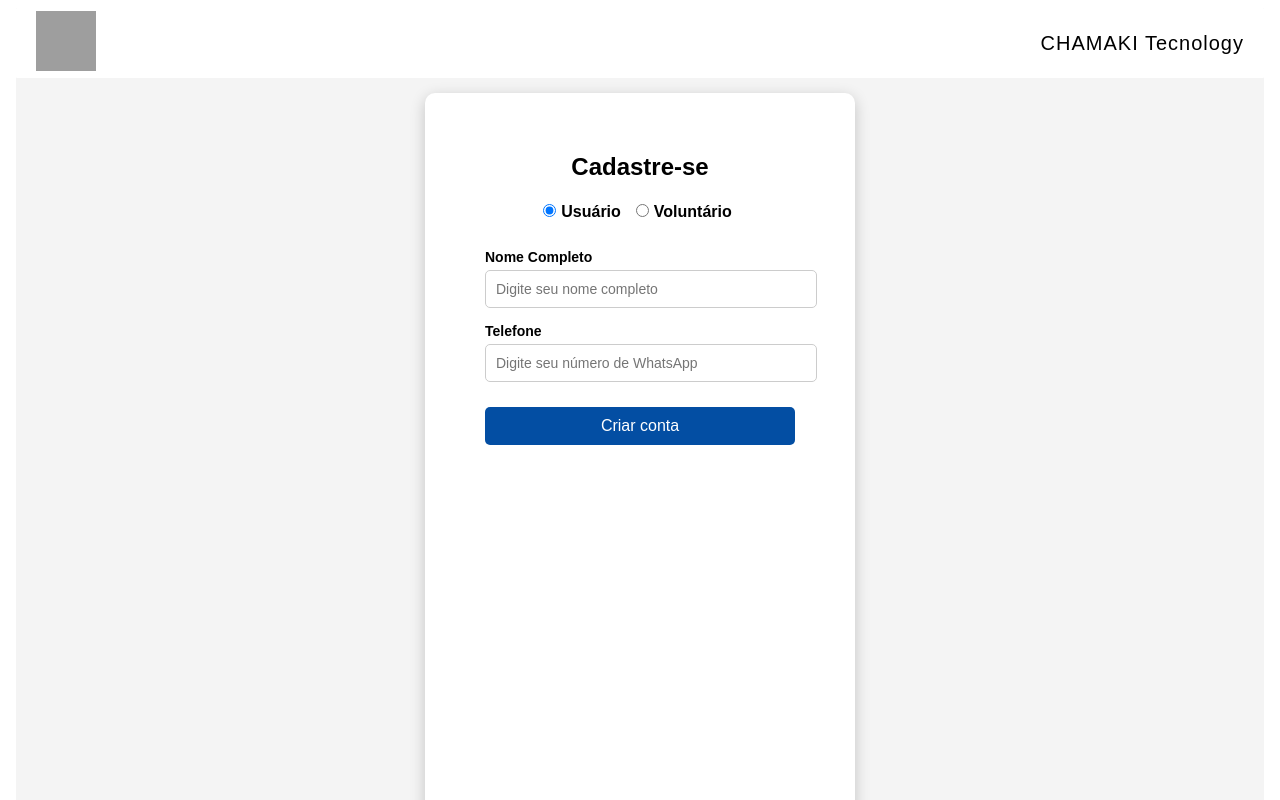
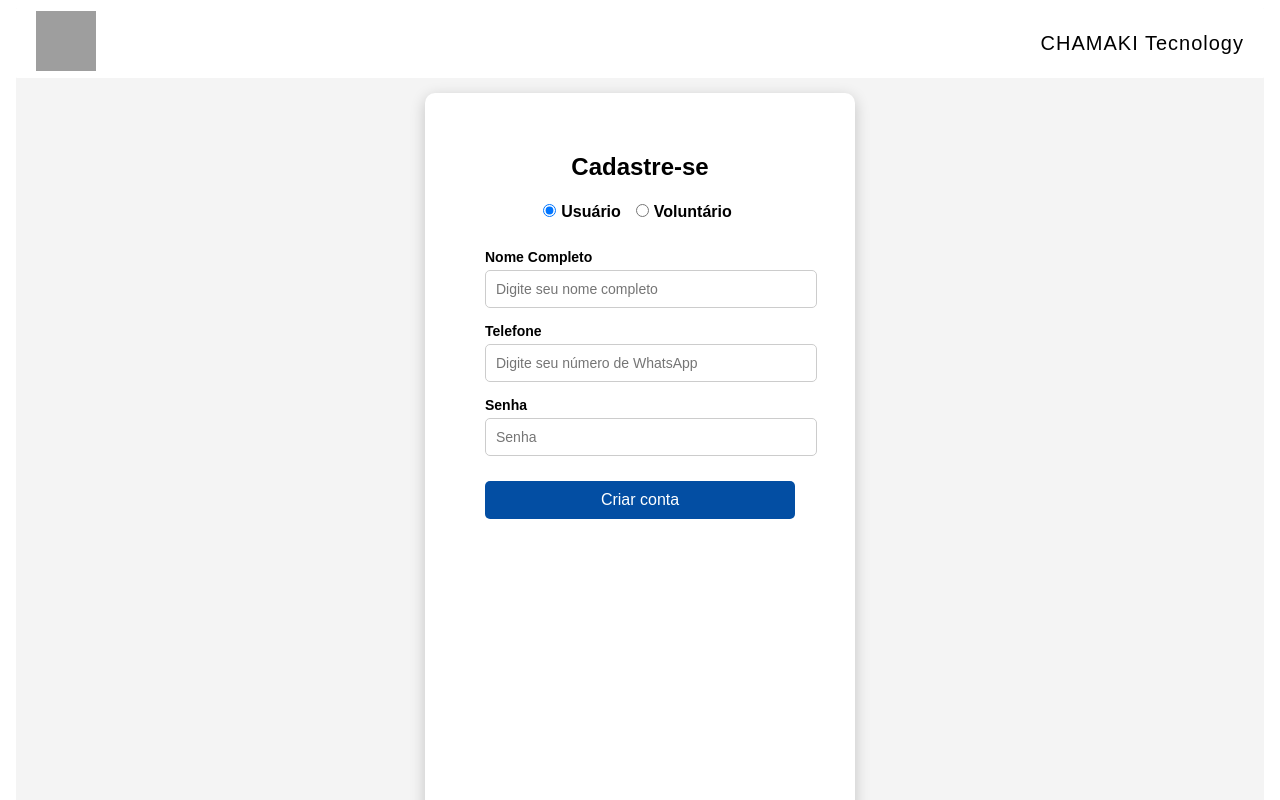
Before and after one commit to Anafcamargo/ProjetoIntegrador, a React (Create React App) app: page /Login/Cadastro in a window 1280 px wide. Shown: the top 800 px of the page. Built offline with nearby package versions, Linux system fonts and the light colour scheme; grey boxes are pictures that could not be loaded.

Commit message:
adicionado senha no cadastro

```diff
--- a/src/paginas/cadastro.tsx
+++ b/src/paginas/cadastro.tsx
@@ -47,61 +47,82 @@ function Cadastro() {
 
         {tipoCadastro === "usuario" && (
           <div className="formContainerUsuario">
-            <form>
+            <div>
+
               <div className="formGroup">
                 <label className="label">Nome Completo</label>
                 <input type="text" placeholder="Digite seu nome completo" className="input" />
               </div>
+
               <div className="formGroup">
                 <label className="label">Telefone</label>
                 <input type="text" placeholder="Digite seu número de WhatsApp" className="input" />
               </div>
+
+              <div className="formGroup">
+                <label className="label">Senha</label>
+                <input type="text" placeholder="Senha" className="input" />
+              </div>
               <button type="submit" className="button">
                 Criar conta
               </button>
-            </form>
+              </div>
           </div>
         )}
 
         {tipoCadastro === "voluntario" && (
           <div className="formContainer">
-            <form>
+            <div>
+
               <div className="formGroup">
                 <label className="label">Nome Completo</label>
                 <input type="text" placeholder="Digite seu nome completo" className="input" />
               </div>
+
               <div className="formGroup">
                 <label className="label">CPF</label>
                 <input type="text" placeholder="Digite seu CPF" className="input" />
               </div>
+
               <div className="formGroup">
                 <label className="label">Data de nascimento</label>
-                <input type="date" className="input" />
+                <input type="date" className="input"/>
               </div>
+
               <div className="formGroup">
                 <label className="label">E-mail</label>
                 <input type="email" placeholder="Digite seu e-mail" className="input" />
               </div>
+
               <div className="formGroup">
                 <label className="label">Telefone</label>
                 <input type="text" placeholder="Digite seu telefone" className="input" />
               </div>
+
               <div className="formGroup">
                 <label className="label">Endereço</label>
                 <input type="text" placeholder="Digite seu endereço" className="input" />
               </div>
+
               <div className="formGroup">
                 <label className="label">Número</label>
                 <input type="text" placeholder="Número" className="input" />
               </div>
+
               <div className="formGroup">
                 <label className="label">Bairro</label>
                 <input type="text" placeholder="Digite seu bairro" className="input" />
               </div>
+
+              <div className="formGroup">
+                <label className="label">Senha</label>
+                <input type="text" placeholder="Senha" className="input" />
+              </div>
+
               <button type="submit" className="button">
                 Criar conta
               </button>
-            </form>
+              </div>
           </div>
         )}
 
```
